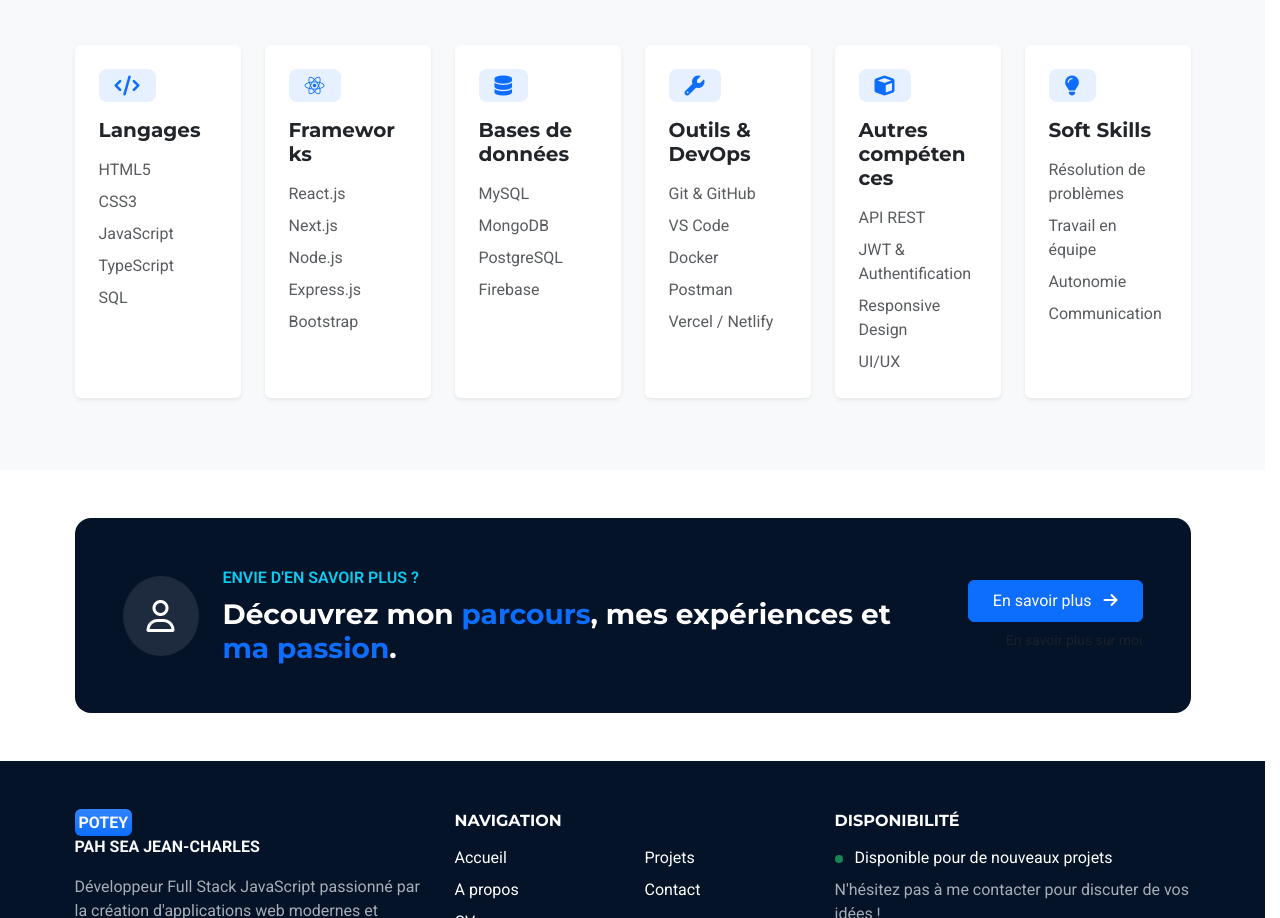
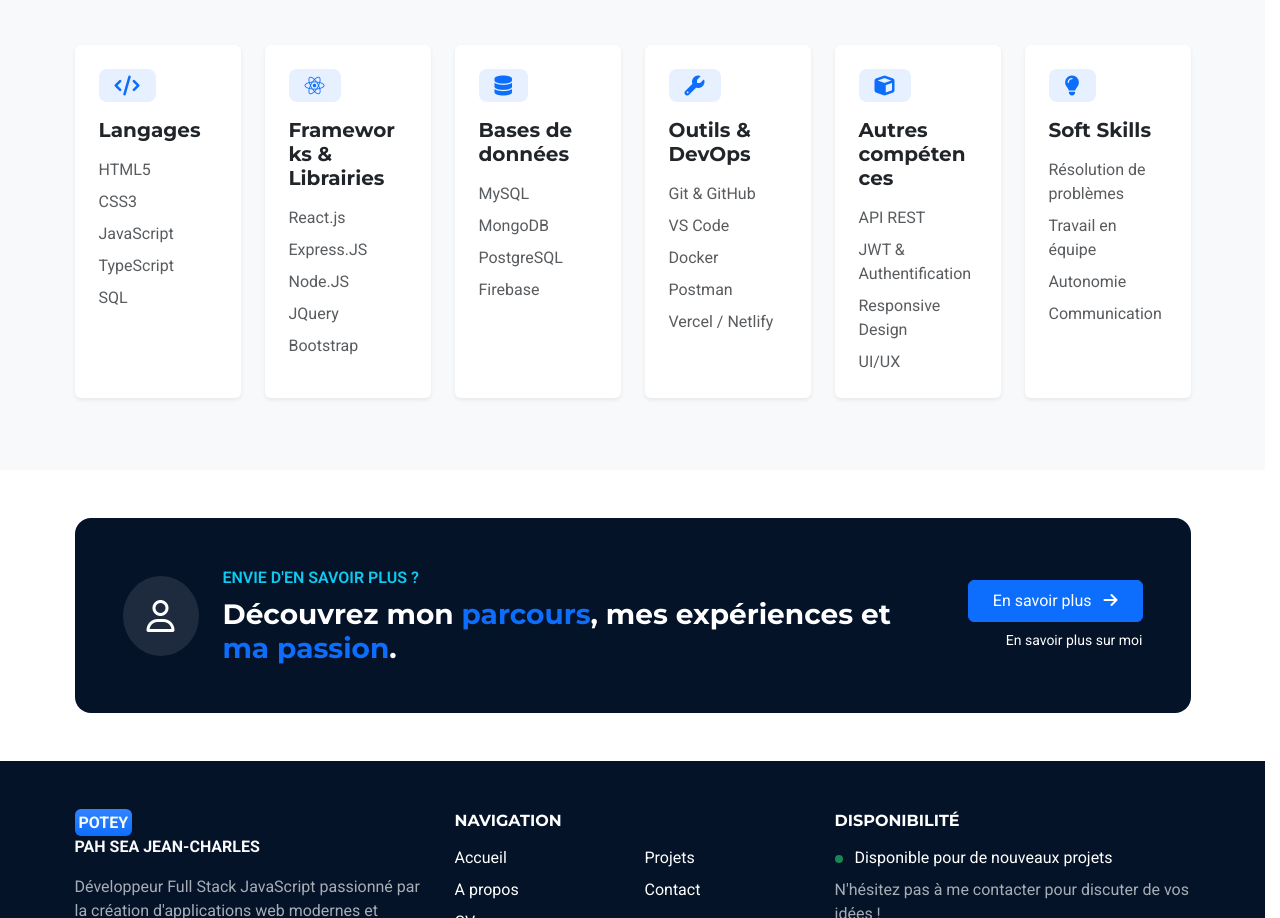
Before and after one commit to fullstackdev225/my-website, a website: page index.html in a window 1280 px wide. Shown: the part 1170-2088 px from the top of the page. Drawn offline with nearby package versions, Linux system fonts and the light colour scheme.

Commit message:
Mise à jour de la page d'accueil et de la page à propos

```diff
--- a/index.html
+++ b/index.html
@@ -164,12 +164,12 @@
                             <div class="bg-primary bg-opacity-10 text-primary rounded-3 d-inline-flex p-3 mb-3">
                                 <i class="fa-brands fa-react fa-lg"></i>
                             </div>
-                            <h3 class="h5 fw-bold mb-3">Frameworks</h3>
+                            <h3 class="h5 fw-bold mb-3">Frameworks & Librairies</h3>
                             <ul class="list-unstyled text-body-secondary mb-0">
                                 <li class="mb-2">React.js</li>
-                                <li class="mb-2">Next.js</li>
-                                <li class="mb-2">Node.js</li>
-                                <li class="mb-2">Express.js</li>
+                                <li class="mb-2">Express.JS</li>
+                                <li class="mb-2">Node.JS</li>
+                                <li class="mb-2">JQuery</li>
                                 <li>Bootstrap</li>
                             </ul>
                         </div>
@@ -281,7 +281,7 @@
                             En savoir plus
                             <i class="fa-solid fa-arrow-right ms-2"></i>
                         </a>
-                        <p class="small text-body-secondary mt-2 mb-0">En savoir plus sur moi</p>
+                        <p class="small text-body-light mt-2 mb-0">En savoir plus sur moi</p>
                     </div>
 
                 </div>
```
Also changed, not shown: about.html (+1 -1 lines).
